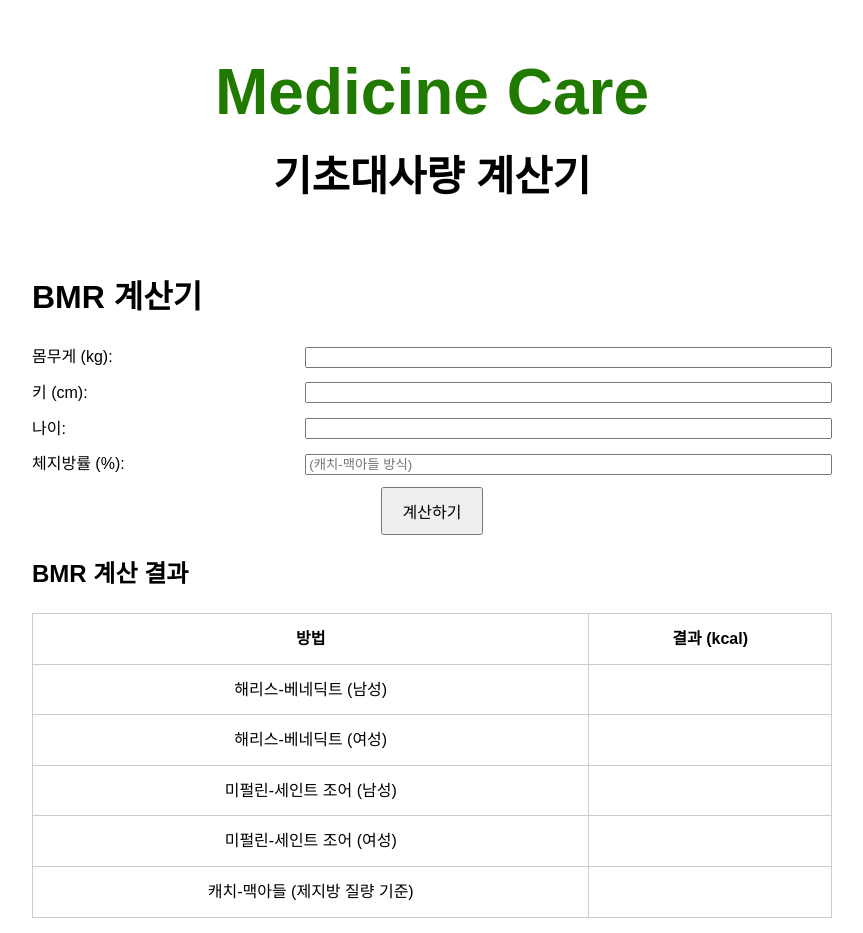
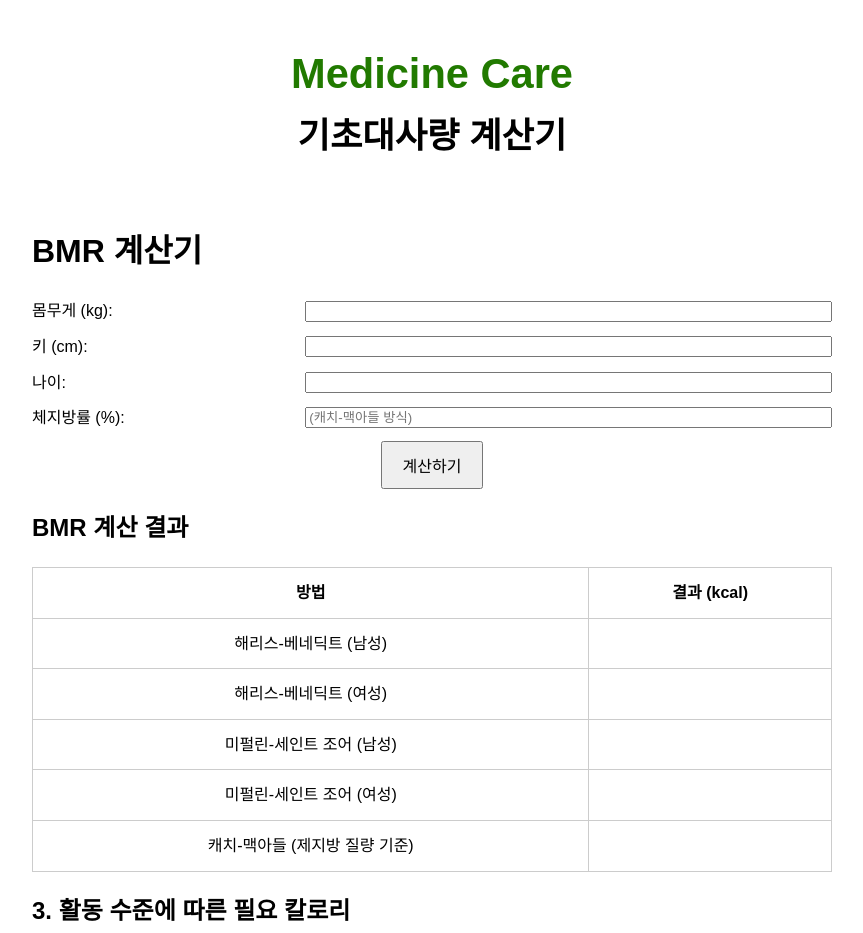
Before and after one commit to medicinecarekorea/bmr_calculator, a plain HTML site: page index.html in a window 1280 px wide. Shown: the top 933 px of the page, without its empty margins (208-1071 px from the left). Drawn offline with Linux system fonts and the light colour scheme.

Commit message:
Update index.html

```diff
--- a/index.html
+++ b/index.html
@@ -61,8 +61,8 @@
 </head>
 <body>
     <h1 style="text-align: center; font-size: 2.0em; margin-bottom: 20px;">
-    <span style="color: #217a00; font-size: 2.0em; display: block;">Medicine Care</span>
-    <span style="color: #000; font-size: 1.3em;">기초대사량 계산기</span>
+    <span style="color: #217a00; font-size: 1.3em; display: block;">Medicine Care</span>
+    <span style="color: #000; font-size: 1.1em;">기초대사량 계산기</span>
     </h1>
     <div class="container">
         <h1>BMR 계산기</h1>
```
